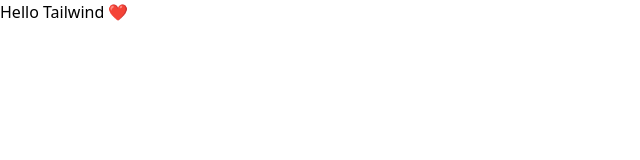
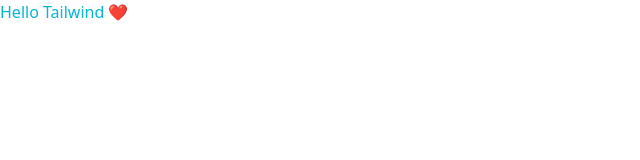
Before and after one commit to palmjack/next-tailwind, a Next.js app: page / in a window 1280 px wide. Shown: the top 160 px of the page, without its empty margins (0-640 px from the left). Built offline with nearby package versions, Linux system fonts and the light colour scheme.

Commit message:
sharp added and config update

```diff
--- a/package.json
+++ b/package.json
@@ -11,7 +11,8 @@
   "dependencies": {
     "next": "12.1.0",
     "react": "17.0.2",
-    "react-dom": "17.0.2"
+    "react-dom": "17.0.2",
+    "sharp": "^0.30.2"
   },
   "devDependencies": {
     "@types/node": "17.0.21",
--- a/postcss.config.js
+++ b/postcss.config.js
@@ -1,6 +1,6 @@
 module.exports = {
   plugins: {
     tailwindcss: {},
-    autoprefixer: {},
-  },
-}
+    autoprefixer: {}
+  }
+};
--- a/tailwind.config.js
+++ b/tailwind.config.js
@@ -1,5 +1,5 @@
 module.exports = {
-  content: [],
+  content: ['./src/**/*.{js,ts,jsx,tsx}'],
   theme: {
     extend: {}
   },
```
Also changed, not shown: 1 other file (tests, documents, lock files or other folders).
